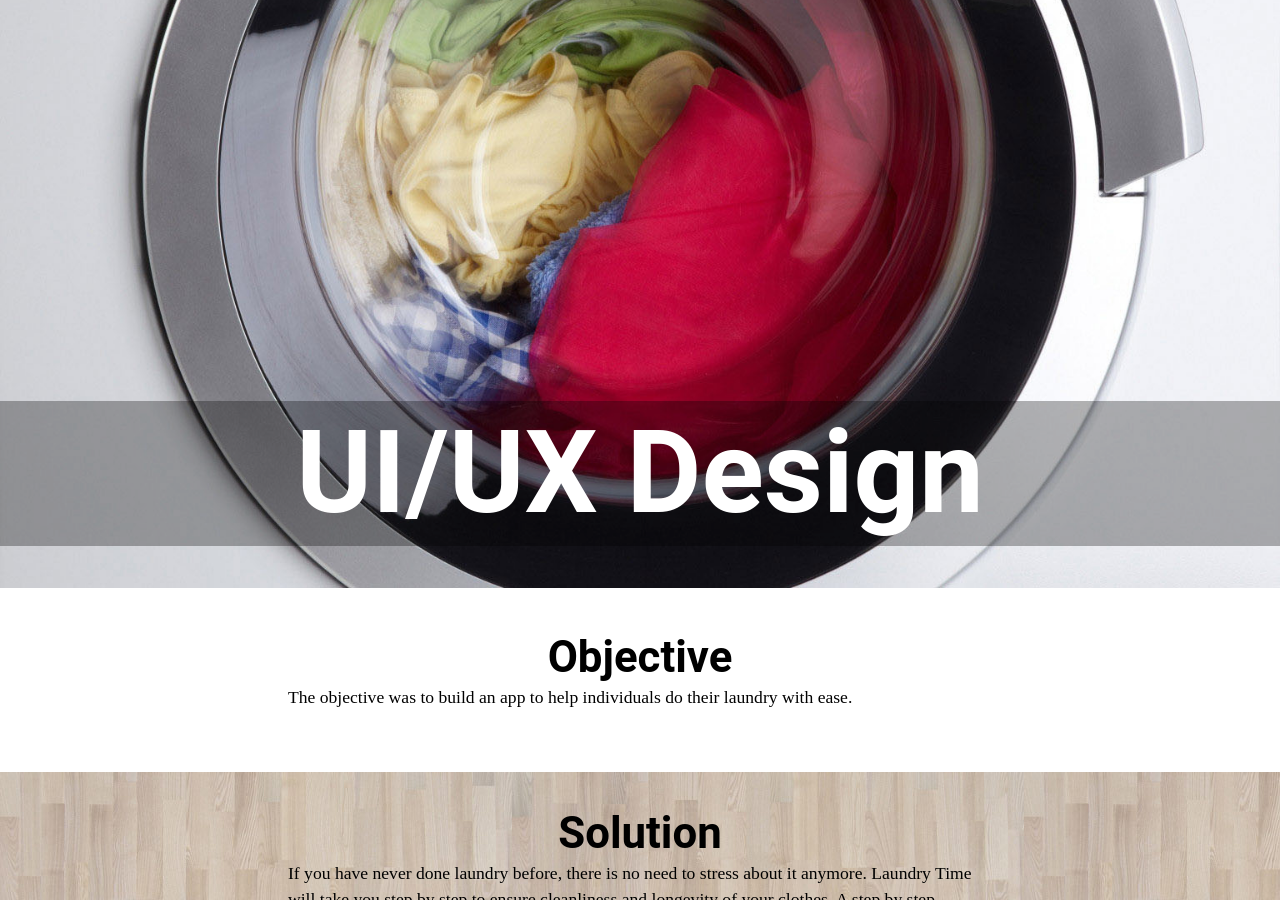
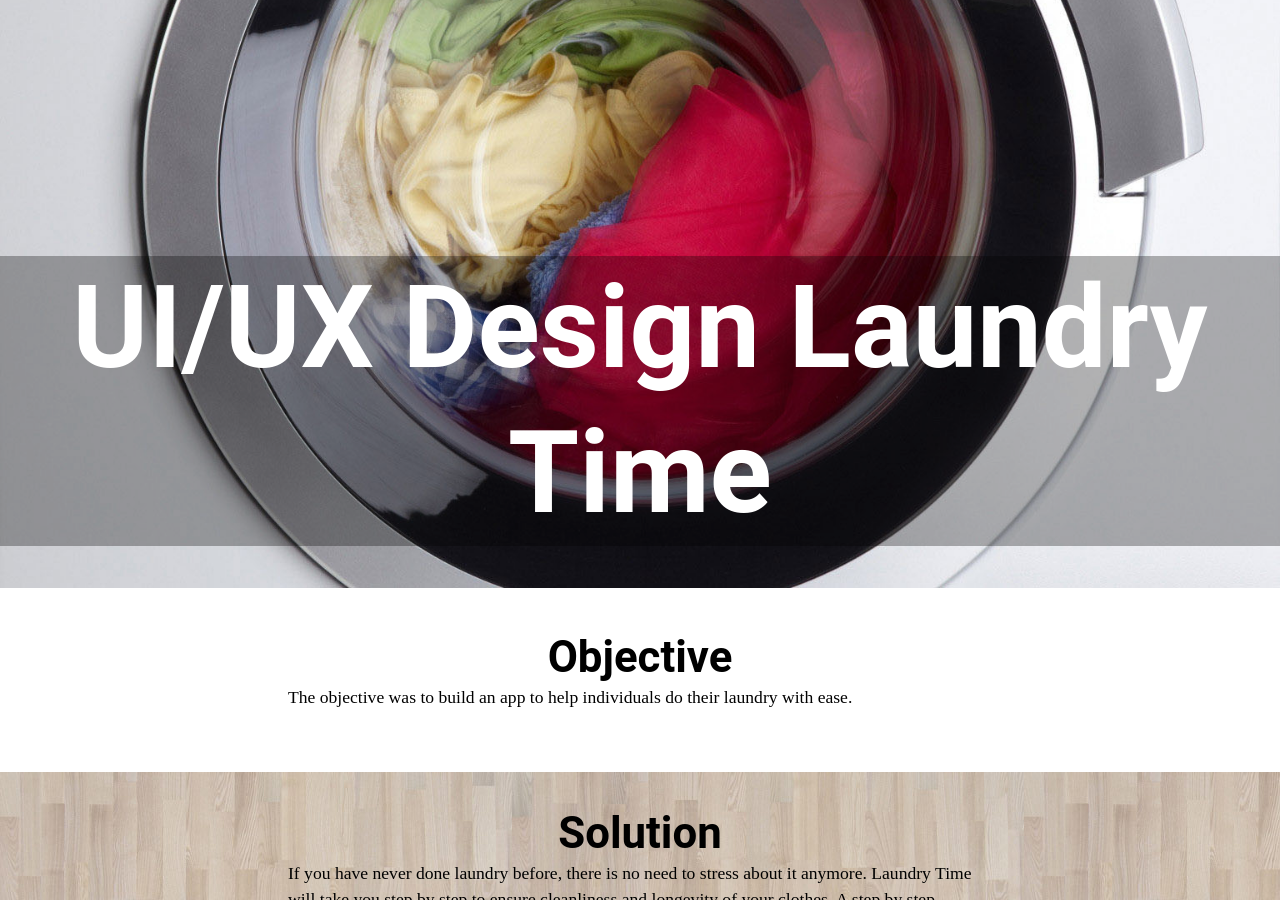
Before and after one commit to ahmedzein/portfolio, a Jekyll site: the page built from portfolio-page-four.html, in a window 1280 px wide and 900 px high, scrolled down 319 px. Built offline with Jekyll 4.4.1, drawn with Linux system fonts in a browser that asks for light colours; some web fonts are replaced; Markdown is read by kramdown in place of the engine named in the settings.

Commit message:
alt attribute
changed alt attribute on all billboards for all portfolio pieces

```diff
--- a/_layouts/portfolio-piece-2.html
+++ b/_layouts/portfolio-piece-2.html
@@ -3,7 +3,7 @@
 ---
 
 <div class="banner">
-  <img src="{{site.baseurl}}/images/{{page.image-2}}" alt="Dojo" class="main-board">
+  <img src="{{site.baseurl}}/images/{{page.image-2}}" alt="Sound Waves" class="main-board">
     <div class="banner-content">
       <h1 class="yotta gutter title-2 push-0">Package Design</h1>
     </div>
--- a/_layouts/portfolio-piece-3.html
+++ b/_layouts/portfolio-piece-3.html
@@ -3,7 +3,7 @@
 ---
 
 <div class="banner">
-  <img src="{{site.baseurl}}/images/{{page.image-2}}" alt="Dojo" class="main-board">
+  <img src="{{site.baseurl}}/images/{{page.image-2}}" alt="Basketball Net" class="main-board">
     <div class="banner-content">
       <h1 class="yotta gutter title-2 push-0">Website Development</h1>
     </div>
--- a/_layouts/portfolio-piece-4.html
+++ b/_layouts/portfolio-piece-4.html
@@ -3,9 +3,9 @@
 ---
 
 <div class="banner">
-  <img src="{{site.baseurl}}/images/{{page.image-2}}" alt="Dojo" class="main-board">
+  <img src="{{site.baseurl}}/images/{{page.image-2}}" alt="Washing Machine" class="main-board">
     <div class="banner-content">
-      <h1 class="yotta gutter title-2 push-0">UI/UX Design</h1>
+      <h1 class="yotta gutter title-2 push-0">UI/UX Design Laundry Time</h1>
     </div>
 </div>
 
@@ -61,7 +61,7 @@
         </a>
       </div>
 
-      <h6 class="box-project skip-pro unit unit-xs-1-3 unit-s-1-3 unit-m-1-3 unit-l-1-3 unit-xl-1-3 pad-top-half"><a href="{{site.baseurl}}/portfolio-page-five/">Next</a></h6>
+      <h6 class="box-project skip-pro unit unit-xs-1-3 unit-s-1-3 unit-m-1-3 unit-l-1-3 unit-xl-1-3 pad-top-half"><a href="{{site.baseurl}}/portfolio-page-six/">Next</a></h6>
         </div>
       </div>
     </div>
--- a/_layouts/portfolio-piece-5.html
+++ b/_layouts/portfolio-piece-5.html
@@ -3,7 +3,7 @@
 ---
 
 <div class="banner">
-  <img src="{{site.baseurl}}/images/{{page.image-2}}" alt="Dojo" class="main-board">
+  <img src="{{site.baseurl}}/images/{{page.image-2}}" alt="Hand holding a pencil" class="main-board">
     <div class="banner-content">
       <h1 class="yotta gutter title-2 push-0">Illustrations</h1>
     </div>
@@ -42,7 +42,7 @@
 
         <div class="box-2 pad-b-1-2 grid">
 
-          <h6 class="box-project skip-pro unit unit-xs-1-3 unit-s-1-3 unit-m-1-3 unit-l-1-3 unit-xl-1-3 pad-top-half"><a href="{{site.baseurl}}/portfolio-page-four/">Previous</a></h6>
+          <h6 class="box-project skip-pro unit unit-xs-1-3 unit-s-1-3 unit-m-1-3 unit-l-1-3 unit-xl-1-3 pad-top-half"><a href="{{site.baseurl}}/portfolio-page-six/">Previous</a></h6>
 
       <div class="unit unit-xs-1-3 unit-s-1-3 unit-m-1-3 unit-l-1-3 unit-xl-1-3 pad-b-1-2 gutter">
         <a href="{{site.baseurl}}/index.html">
```
